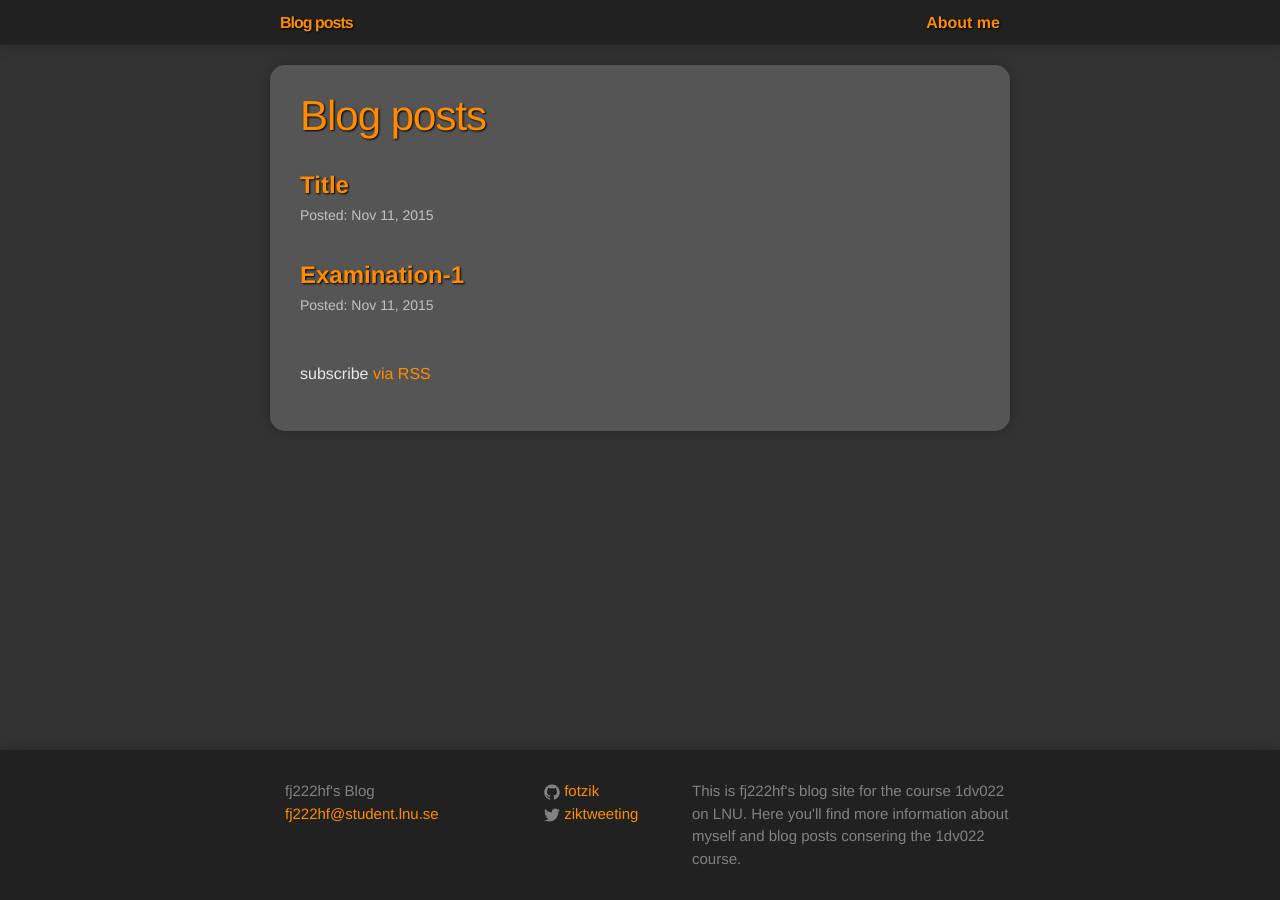
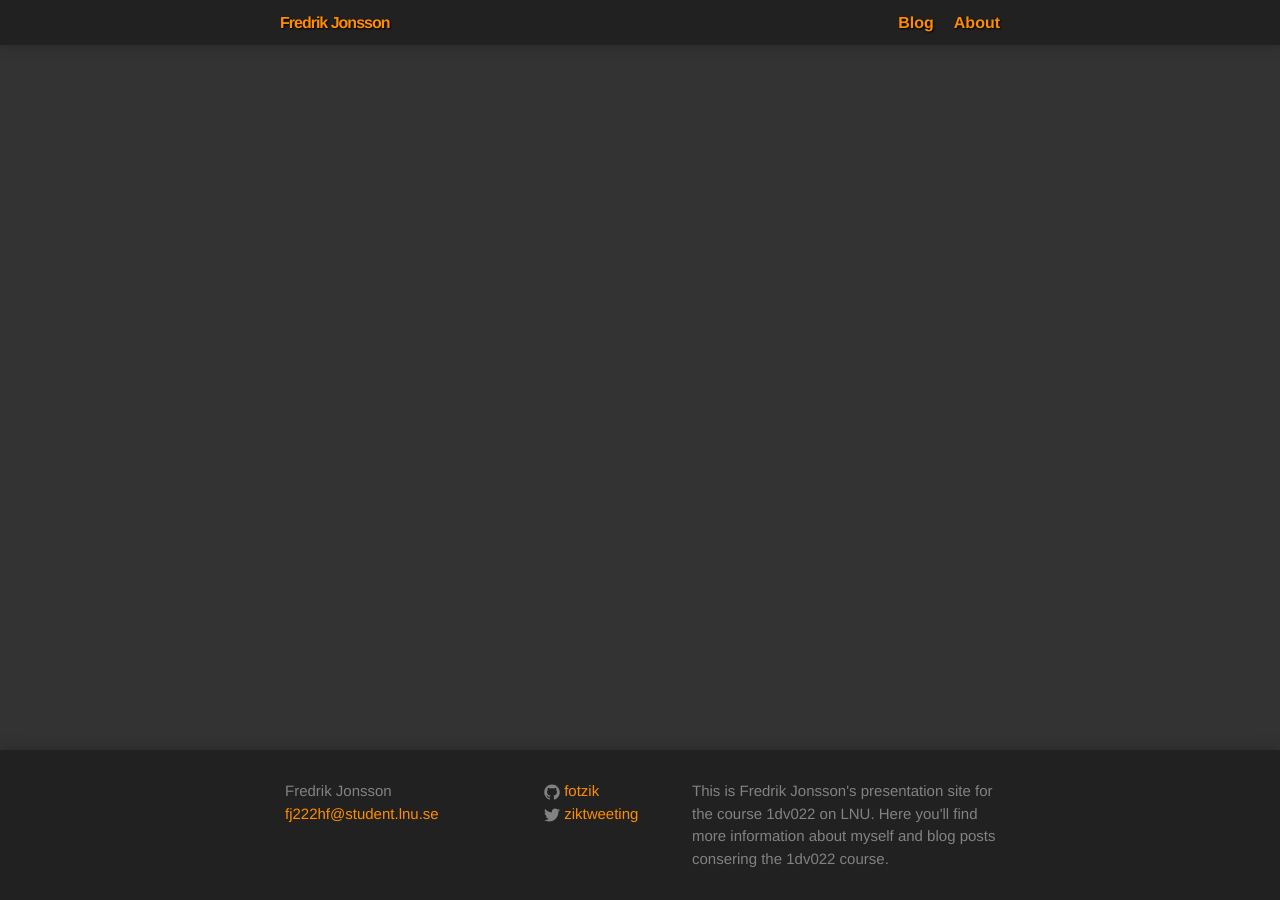
Before and after one commit to FotZik/fotzik.github.io, a Jekyll site: the page built from index.html, in a window 1280 px wide. Built offline with Jekyll 4.4.1, drawn with Linux system fonts in a browser that asks for light colours.

Commit message:
starte working on an actuall index page

```diff
--- a/_config.yml
+++ b/_config.yml
@@ -1,8 +1,8 @@
 # Site settings
-title: fj222hf's Blog
+title: Fredrik Jonsson
 email: fj222hf@student.lnu.se
 description: > # this means to ignore newlines until "baseurl:"
-  This is fj222hf's blog site for the course 1dv022 on LNU.
+  This is Fredrik Jonsson's presentation site for the course 1dv022 on LNU.
   Here you'll find more information about myself and blog posts consering the 1dv022 course.
 baseurl: "" # the subpath of your site, e.g. /blog/
 url: "http://localhost:4000" # the base hostname & protocol for your site
--- a/_includes/header.html
+++ b/_includes/header.html
@@ -2,7 +2,7 @@
 
     <nav class="site-nav">
 
-    <a class="site-title" href="{{ site.baseurl }}/">Blog posts</a>
+    <a class="site-title" href="{{ site.baseurl }}/">Fredrik Jonsson</a>
 
       <div class="trigger">
         {% for page in site.pages %}
--- /dev/null
+++ b/_layouts/index.html
@@ -0,0 +1,26 @@
+<!DOCTYPE html>
+<html>
+
+{% include head.html %}
+
+<body>
+
+{% include header.html %}
+
+<div class="padding-top-bot-20 wrapper">
+
+        <div class="page-content">
+
+            {{ content }}
+
+        </div>
+
+</div>
+
+<div class="push"></div>
+
+{% include footer.html %}
+
+</body>
+
+</html>
--- a/about.md
+++ b/about.md
@@ -1,6 +1,6 @@
 ---
 layout: page
-title: About me
+title: About
 permalink: /about/
 ---
 
--- a/index.html
+++ b/index.html
@@ -1,18 +1,3 @@
 ---
-layout: default
+layout: index
 ---
-
-<div class="home">
-    <h1 class="post-title">Blog posts</h1>
-  <ul class="post-list">
-    {% for post in site.posts %}
-      <li>
-          <a class="post-link" href="{{ post.url | prepend: site.baseurl }}">{{ post.title }}</a>
-          <span class="post-meta">Posted: {{ post.date | date: "%b %-d, %Y" }}</span>
-      </li>
-    {% endfor %}
-  </ul>
-
-  <p class="rss-subscribe">subscribe <a href="{{ "/feed.xml" | prepend: site.baseurl }}">via RSS</a></p>
-
-</div>
```
Also changed, not shown: blog.md (added, +20 -0 lines).
